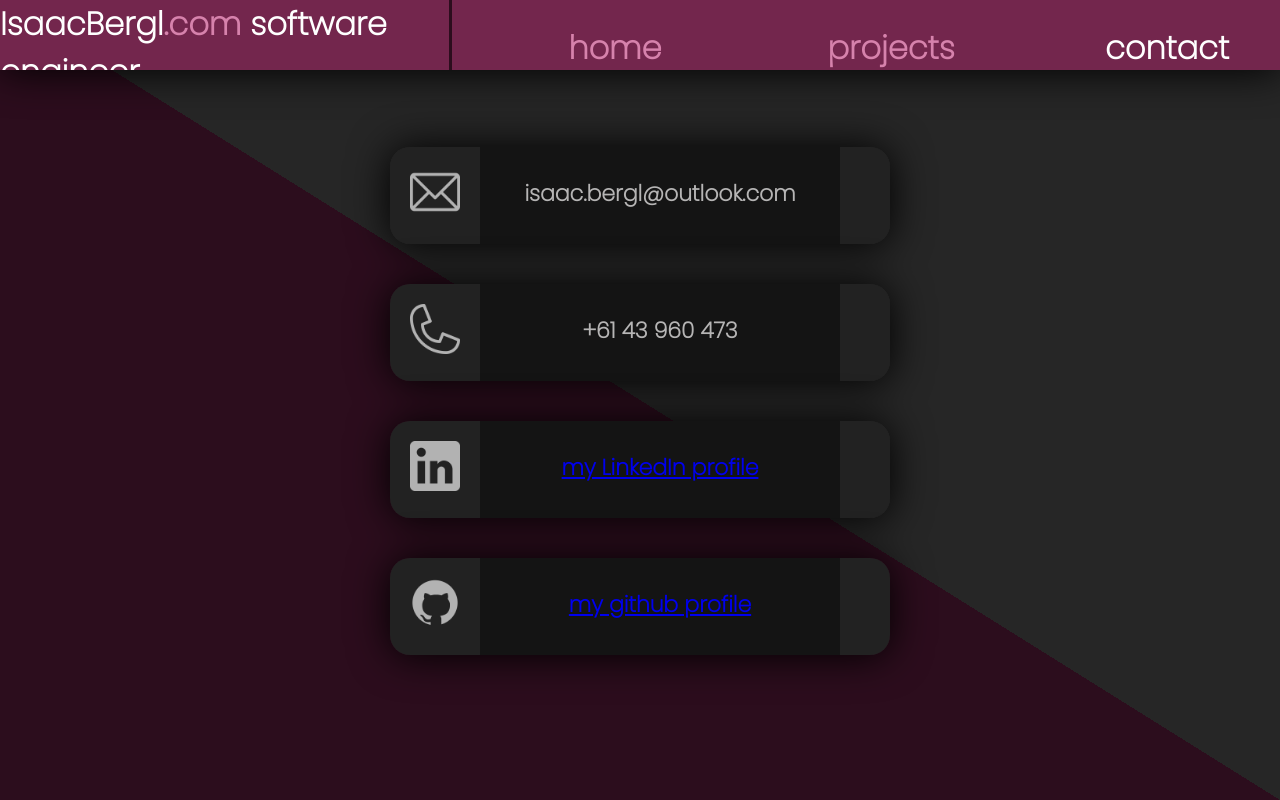
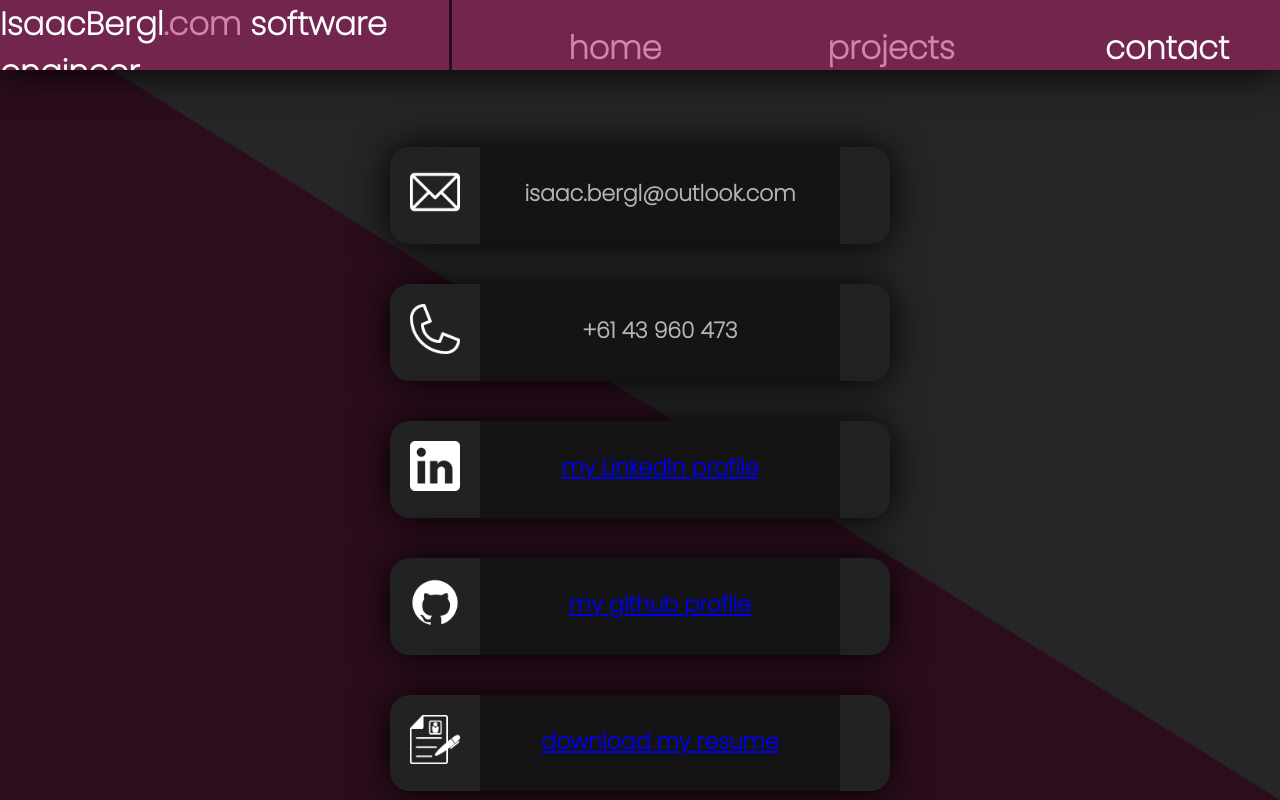
Before and after one commit to itbergl/personal-website-react, a React (Create React App) app: page / in a window 1280 px wide. Both pictures are taken after a click on the element "contact". Built offline with nearby package versions, Linux system fonts and the light colour scheme.

Commit message:
added resume

```diff
--- a/src/components/SubPages/Contact.js
+++ b/src/components/SubPages/Contact.js
@@ -5,6 +5,7 @@ import email from "../../images/email.png";
 import phone from "../../images/phone.png";
 import linkedin from "../../images/linkedin.png";
 import github from "../../images/github.png";
+import resume from "../../images/resume.png";
 
 const Contact = () => {
   const colWidth = "100%";
@@ -19,7 +20,7 @@ const Contact = () => {
             <img
               src={email}
               alt="email icon"
-              className="contact-icon icon"
+              className="contact-icon icon white white"
             ></img>
           }
           horizontal
@@ -37,7 +38,7 @@ const Contact = () => {
             <img
               src={phone}
               alt="phone icon"
-              className="contact-icon icon"
+              className="contact-icon icon white"
             ></img>
           }
           horizontal
@@ -55,7 +56,7 @@ const Contact = () => {
             <img
               src={linkedin}
               alt="linkedin icon"
-              className="contact-icon icon"
+              className="contact-icon icon white"
             ></img>
           }
           horizontal
@@ -76,7 +77,7 @@ const Contact = () => {
             <img
               src={github}
               alt="github icon"
-              className="contact-icon icon"
+              className="contact-icon icon white"
             ></img>
           }
           horizontal
@@ -88,6 +89,30 @@ const Contact = () => {
             </h3>
           </div>
         </Panel>
+        <Panel
+          width={colWidth}
+          title={
+            <img
+              src={resume}
+              alt="document icon"
+              className="contact-icon icon white"
+            ></img>
+          }
+          horizontal
+          footer={<div className="contact-icon icon"></div>}
+        >
+          <div style={{ width: colWidth }}>
+            <h3 className="contact-info external-link">
+              <a
+                href={"documents/Resume 2022.pdf"}
+                download="Isaac Bergl Resume.pdf"
+              >
+                {" "}
+                download my resume
+              </a>
+            </h3>
+          </div>
+        </Panel>
       </div>
     </div>
   );
--- a/src/components/SubPages/Home.js
+++ b/src/components/SubPages/Home.js
@@ -50,6 +50,17 @@ const Home = () => {
                   <p>
                     In my spare time I enjoy doing coding projects and playing
                     music.
+                  </p>
+
+                  <p>
+                    You can download my resume{" "}
+                    <a
+                      href={"documents/Resume 2022.pdf"}
+                      download="Isaac Bergl Resume.pdf"
+                    >
+                      here
+                    </a>
+                    .
                   </p>
                   <p>Feel free to explore my webpage!</p>
                 </div>
@@ -158,7 +169,8 @@ const Home = () => {
                   <div
                     style={{ display: "flex", justifyContent: "space-around" }}
                   >
-                    <p>GPA: 6.692</p> <p>Weighted Average Mark (WAM): 83.192</p>
+                    <p>GPA | 6.692</p>{" "}
+                    <p>Weighted Average Mark (WAM) | 83.192</p>
                   </div>
                 </div>
                 <Panel
@@ -295,7 +307,7 @@ const Home = () => {
                       </div>
 
                       <ul>
-                        <li>ATAR - 98.5</li>
+                        <li>ATAR | 98.5</li>
                         <li>
                           {" "}
                           Achieved Young Engineers Award for outstanding
--- a/src/index.css
+++ b/src/index.css
@@ -293,6 +293,10 @@ li:not(:last-child) {
     filter: invert(67%) sepia(0%) saturate(2275%) hue-rotate(59deg) brightness(103%) contrast(105%);
 }
 
+.white {
+    filter: brightness(0) invert(1);
+}
+
 .contact-info {
     /* display: table-cell; */
     margin-top: 10px;
```
Also changed, not shown: src/images/resume.png (added), 1 other file (tests, documents, lock files or other folders).
